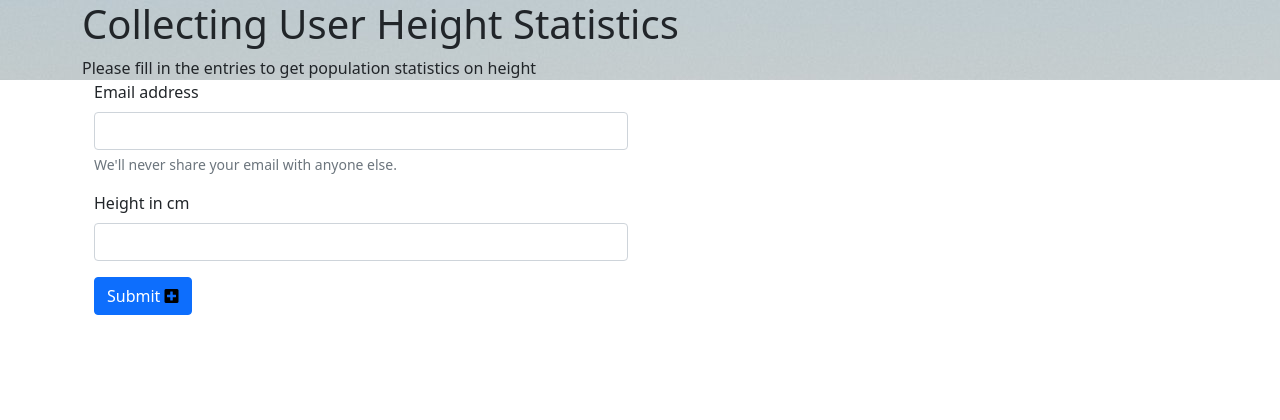
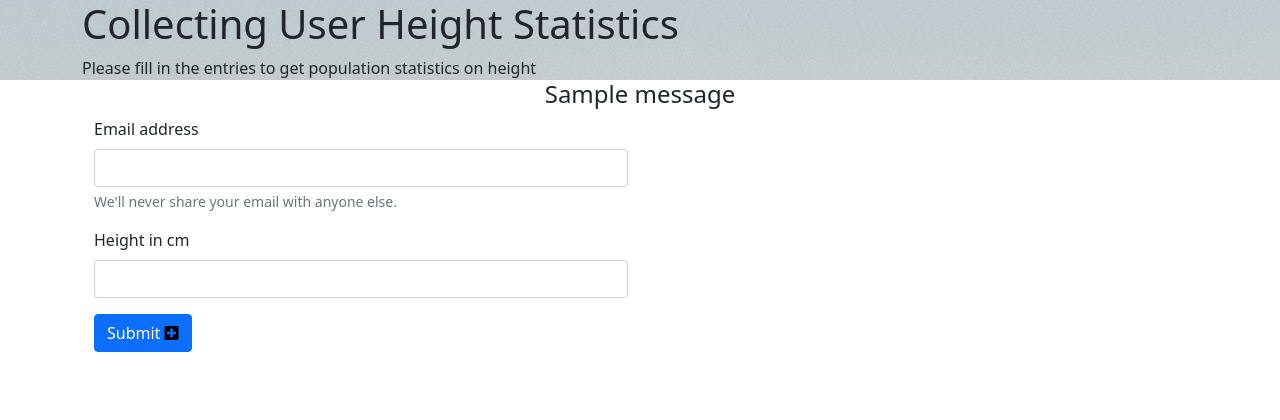
Before and after one commit to simonjvardy/python_flask_postresql_app, a Flask app: page / in a window 1280 px wide. Shown: the top 420 px of the page. Run offline with Flask 2, Linux system fonts and the light colour scheme; one stand-in notice (Sample message) is shown.

Commit message:
Fix: flash messages caused a runtime error no secret_key was set. env.py updated with a secret key variable. app.py call to to the secret key added.

```diff
--- a/app.py
+++ b/app.py
@@ -8,6 +8,8 @@ if os.path.exists("env.py"):
 
 
 app = Flask(__name__)
+
+app.secret_key = os.environ.get("SECRET_KEY")
 
 
 """
@@ -29,7 +31,10 @@ Post the form data to the database
 def add_data():
     if request.method == 'POST':
         email = request.form["input_email"]
+        height = request.form["input_height"]
         print(email)
+        print(height)
+        flash("Success! An email has been sent to you confirming your data")
         return redirect(url_for("user_form"))
 
 
--- a/templates/base.html
+++ b/templates/base.html
@@ -41,6 +41,21 @@
                 </div>
             </div>
         </header>
+
+        <section>
+            <!-- Flash Message -->
+            {% with messages = get_flashed_messages(with_categories=true) %}
+                {% if messages %}
+                    {% for category, message in messages %}
+                        <div class="row flashes">
+                            <div class="col s12">
+                                <h4 class="{{ category }} text-center">{{ message }}</h4>
+                            </div>
+                        </div>
+                    {% endfor %}
+                {% endif %}
+            {% endwith %}
+        </section>
 
         <!-- Main Content -->
         <main class="container">
```
